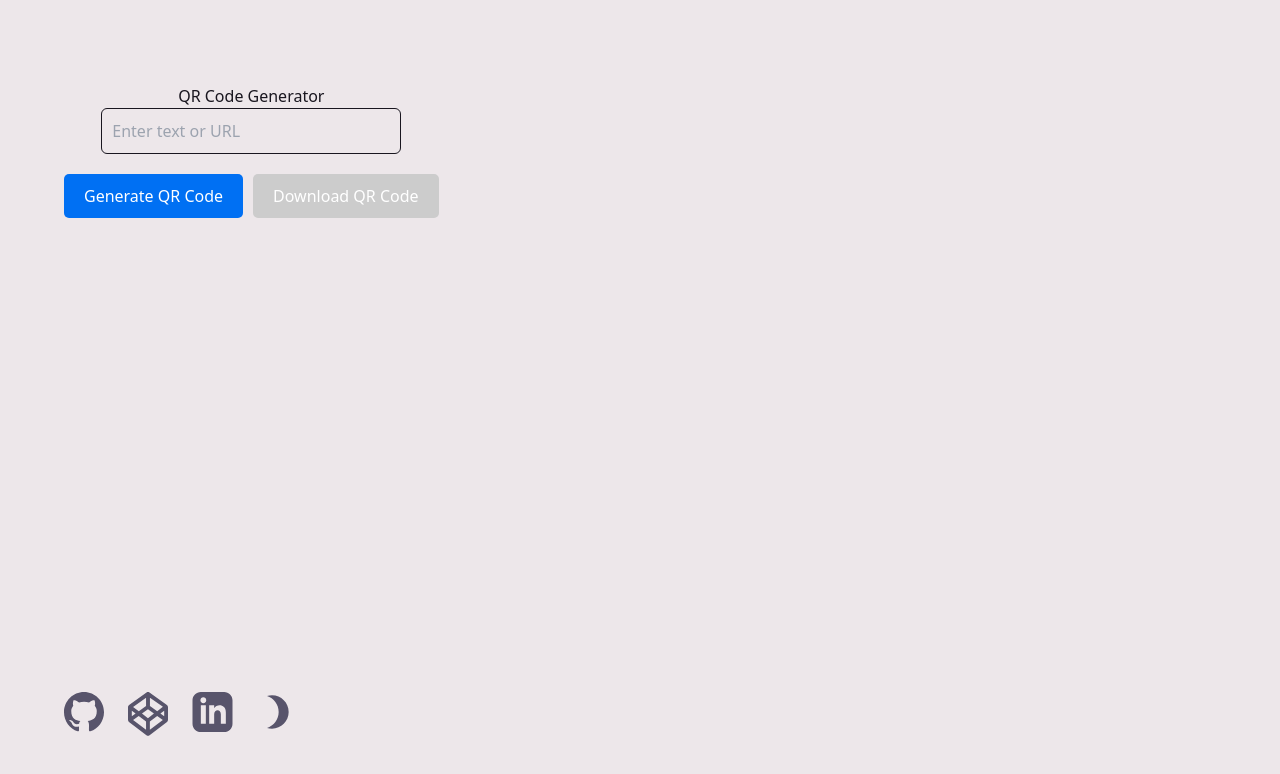
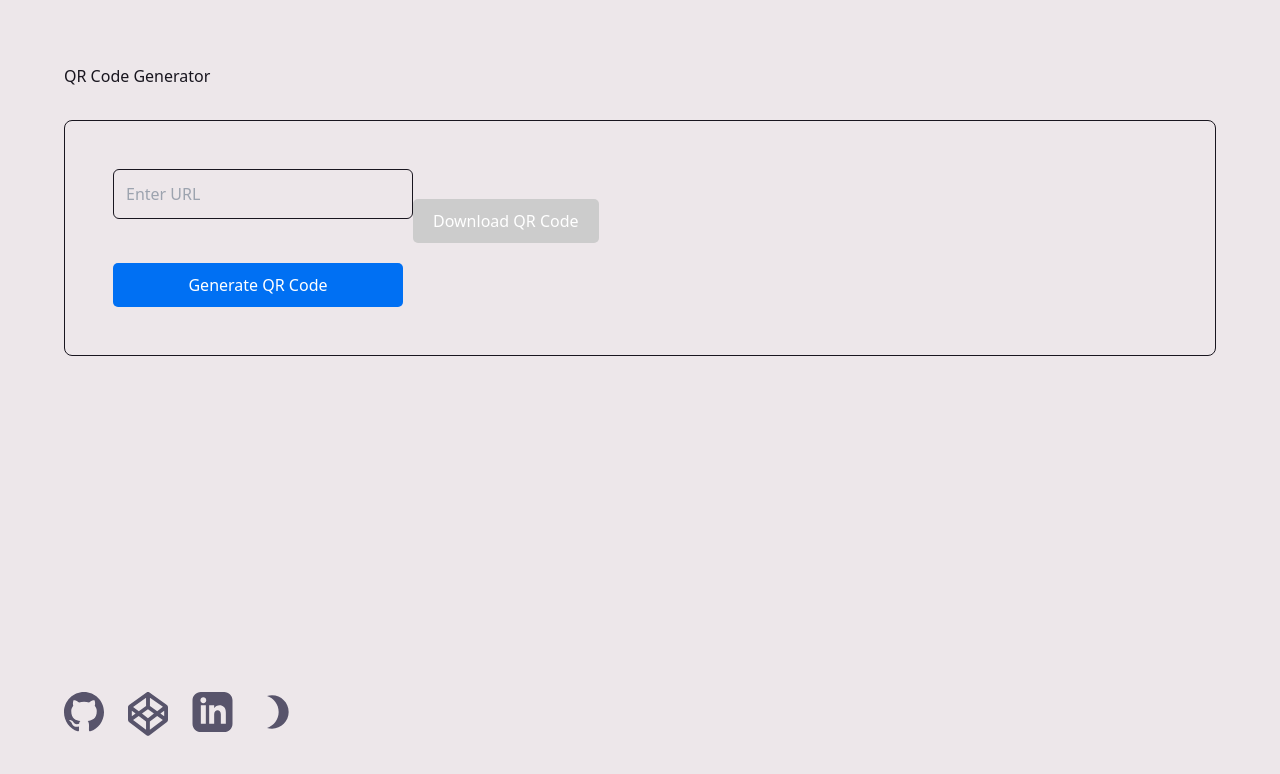
Before and after one commit to MashedTaytors/Steele-site, a Next.js app: page /tools/qr-code-generator in a window 1280 px wide. Shown: the top 774 px of the page. Built offline with nearby package versions, Linux system fonts and the light colour scheme; no server answers.

Commit message:
regenerate pnp-lock.yaml

```diff
--- a/src/app/tools/qr-code-generator/page.tsx
+++ b/src/app/tools/qr-code-generator/page.tsx
@@ -7,7 +7,8 @@ export default function Home() {
   return (
     <div className="flex flex-col items-center justify-between min-h-screen gap-16 py-16">
 
-      <main className="flex flex-col w-content md:flex-row gap-16 lg:gap-8 ">
+      <main className="flex flex-col w-content md:gap-16 lg:gap-8 ">
+      <h1>QR Code Generator</h1>
         <QRCodeGenerator />
       </main>
 
--- a/src/components/QRCodeGenerator.tsx
+++ b/src/components/QRCodeGenerator.tsx
@@ -25,14 +25,13 @@ const QRCodeGenerator: React.FC = () => {
   };
 
   return (
-    <div style={{ textAlign: "center", marginTop: "20px" }}>
-      <h2>QR Code Generator</h2>
+    <div className="flex flex-row rounded-lg border border-solid border-foreground bg-transparent p-12">
+        <div className="flex flex-col">
             <input type="text" className="p-3 rounded-md border border-opacity-40 border-foreground bg-transparent focus:outline-none"
-        placeholder="Enter text or URL"
+                placeholder="Enter URL"
                 value={inputValue}
                 onChange={(e) => setInputValue(e.target.value)}
                 style={{
-          padding: "10px",
                 width: "300px",
                 marginBottom: "20px",
                 fontSize: "16px",
@@ -54,6 +53,17 @@ const QRCodeGenerator: React.FC = () => {
             >
                 Generate QR Code
             </button>
+        </div>
+        <div className="flex flex-col">
+            <div style={{ marginTop: "30px" }} ref={qrCodeRef}>
+                {qrCodeValue && (
+                <QRCodeCanvas
+                    value={qrCodeValue}
+                    size={256}
+                    style={{ margin: "20px" }}
+                />
+                )}
+            </div>
             <button
                 onClick={handleDownloadQRCode}
                 disabled={!qrCodeValue}
@@ -69,15 +79,8 @@ const QRCodeGenerator: React.FC = () => {
             >
                 Download QR Code
             </button>
-      <div style={{ marginTop: "30px" }} ref={qrCodeRef}>
-        {qrCodeValue && (
-          <QRCodeCanvas
-            value={qrCodeValue}
-            size={256}
-            style={{ margin: "20px" }}
-          />
-        )}
         </div>
+
     </div>
   );
 };
```
Also changed, not shown: 1 other file (tests, documents, lock files or other folders). Lines whose indentation alone changed are shown as unchanged.
